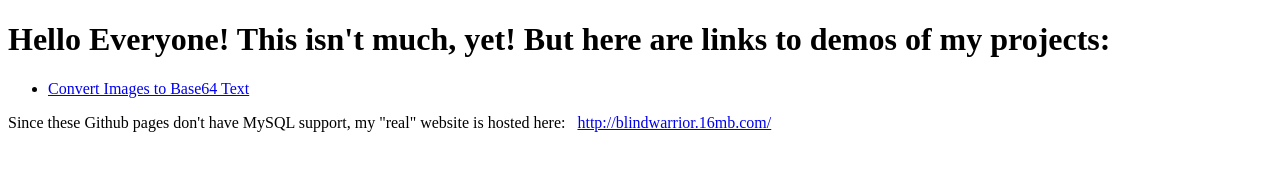
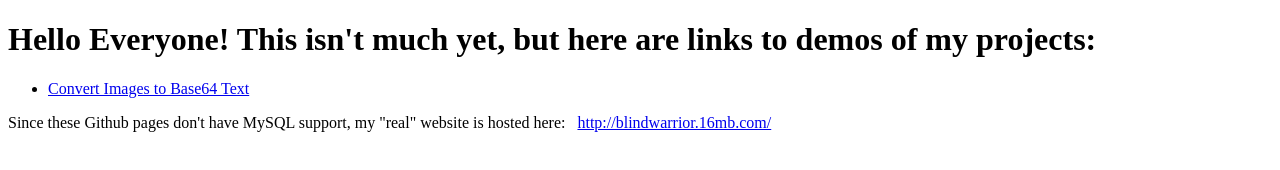
Before and after one commit to JustinEldracher/JustinEldracher.github.io, a plain HTML site: page index.html in a window 1280 px wide. Drawn offline with Linux system fonts and the light colour scheme.

Commit message:
Update index.html

```diff
--- a/index.html
+++ b/index.html
@@ -4,7 +4,7 @@
 		<title>Justin Eldracher on Github</title>
 	</head>
 	<body>
-	  	<h1>Hello Everyone!  This isn't much, yet!  But here are links to demos of my projects:</h1>
+	  	<h1>Hello Everyone!  This isn't much yet, but here are links to demos of my projects:</h1>
 	  	<ul style="list-type: none;">
 			<li><a href="image-converter.html">Convert Images to Base64 Text</a></li>
 		</ul>
```
